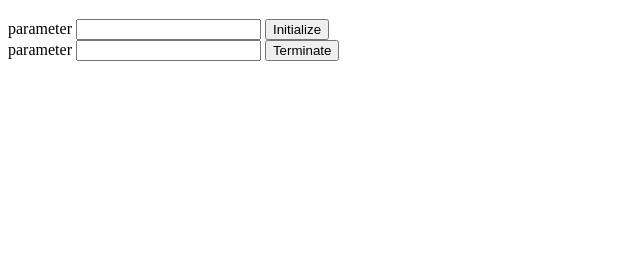
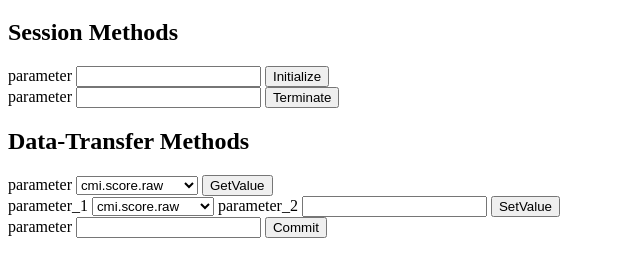
Before and after one commit to rmlowe/scorm, a plain HTML site: page scorm2004/index.html in a window 1280 px wide. Shown: the part 61-338 px from the top of the page, without its empty margins (0-640 px from the left). Drawn offline with Linux system fonts and the light colour scheme.

Commit message:
Data-Transfer Methods

```diff
--- a/scorm2004/index.html
+++ b/scorm2004/index.html
@@ -13,11 +13,28 @@
 		var result = parent.API_1484_11.Terminate(p);
 		alert('Terminate("' + p + '"): "' + result + '"');
 	}
+	function doGetValue() {
+		var p = document.getElementById('GetValue_parameter').value;
+		var result = parent.API_1484_11.GetValue(p);
+		alert('GetValue("' + p + '"): "' + result + '"');
+	}
+	function doSetValue() {
+		var p1 = document.getElementById('SetValue_parameter_1').value;
+		var p2 = document.getElementById('SetValue_parameter_2').value;
+		var result = parent.API_1484_11.SetValue(p1, p2);
+		alert('SetValue("' + p1 + '", "' + p2 + '"): "' + result + '"');
+	}
+	function doCommit() {
+		var p = document.getElementById('Commit_parameter').value;
+		var result = parent.API_1484_11.Commit(p);
+		alert('Commit("' + p + '"): "' + result + '"');
+	}
 </script>
 <title>SCORM 2004 debugger</title>
 </head>
 <body>
 	<h1>SCORM 2004 debugger</h1>
+	<h2>Session Methods</h2>
 	<form>
 		<label>parameter <input id="Initialize_parameter" type="text"></label>
 		<input onclick="doInitialize();" type="button" value="Initialize">
@@ -26,5 +43,26 @@
 		<label>parameter <input id="Terminate_parameter" type="text"></label>
 		<input onclick="doTerminate();" type="button" value="Terminate">
 	</form>
+	<h2>Data-Transfer Methods</h2>
+	<form>
+		<label>parameter <select id="GetValue_parameter">
+				<option value="cmi.score.raw">cmi.score.raw</option>
+				<option value="cmi.score.scaled">cmi.score.scaled</option>
+		</select>
+		</label> <input onclick="doGetValue();" type="button" value="GetValue">
+	</form>
+	<form>
+		<label>parameter_1 <select id="SetValue_parameter_1">
+				<option value="cmi.score.raw">cmi.score.raw</option>
+				<option value="cmi.score.scaled">cmi.score.scaled</option>
+		</select>
+		</label> <label>parameter_2 <input id="SetValue_parameter_2"
+			type="text"></label> <input onclick="doSetValue();" type="button"
+			value="SetValue">
+	</form>
+	<form>
+		<label>parameter <input id="Commit_parameter" type="text"></label>
+		<input onclick="doCommit();" type="button" value="Commit">
+	</form>
 </body>
 </html>
```
